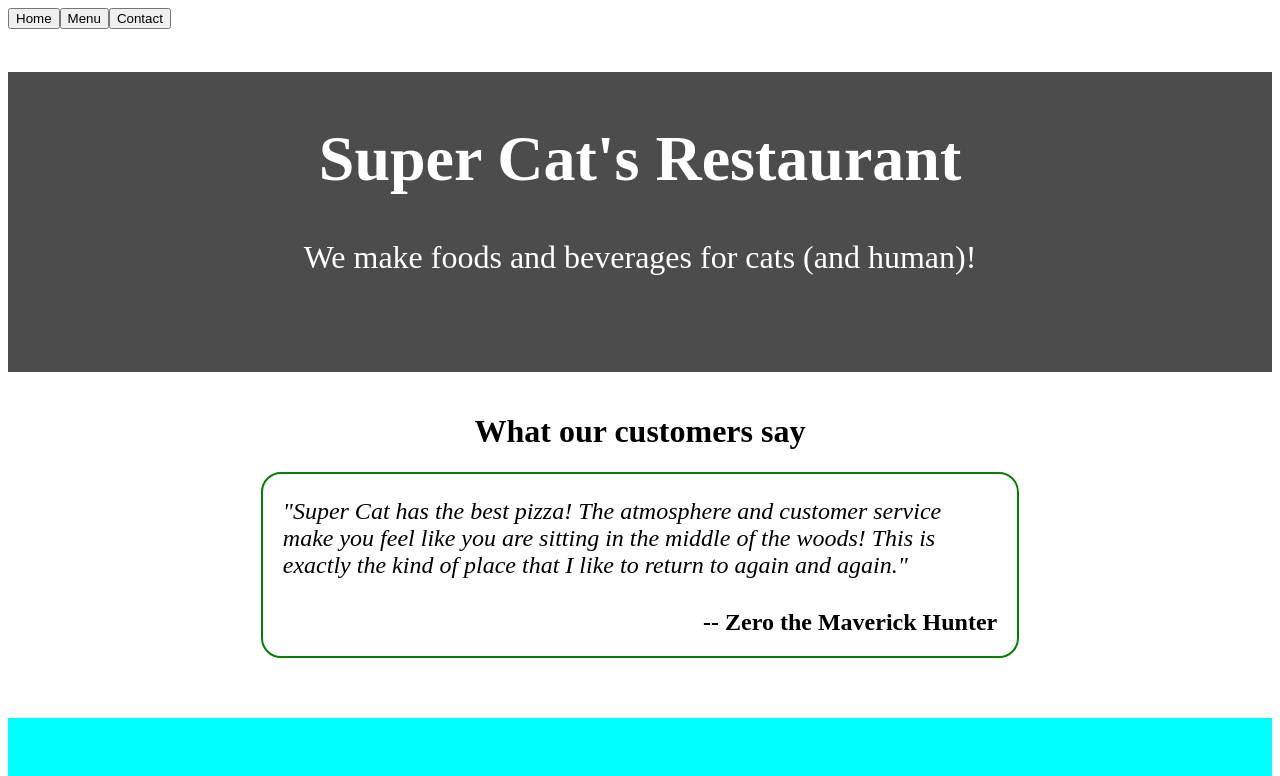
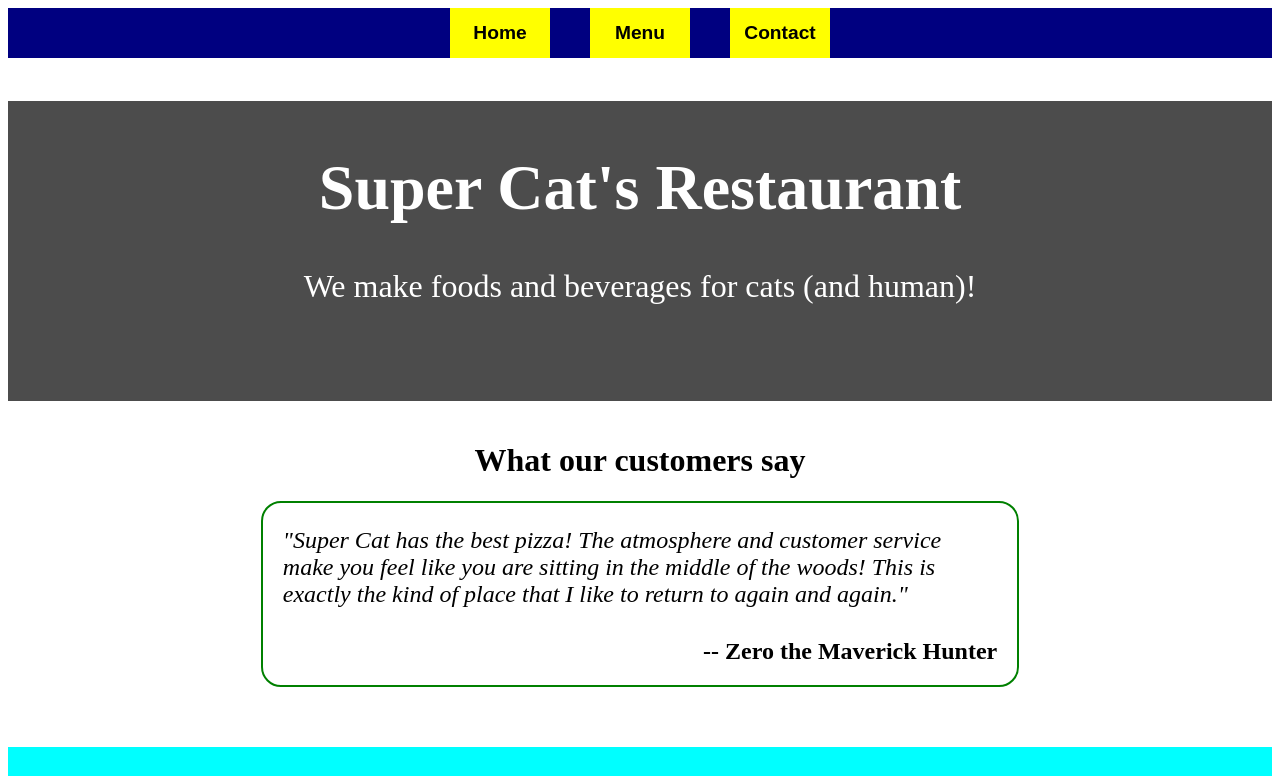
Before and after one commit to SonDo580/restaurant-page, a website built with webpack: page dist/index.html in a window 1280 px wide. Shown: the top 776 px of the page. Built offline with nearby package versions, Linux system fonts and the light colour scheme; files whose address does not match are found by name.

Commit message:
Style the header

```diff
--- a/src/style.css
+++ b/src/style.css
@@ -1,5 +1,21 @@
 h1 {
     text-align: center;
+}
+
+header {
+    background-color: navy;
+    display: flex;
+    justify-content: center;
+    gap: 40px;
+    height: 50px;
+}
+
+header button {
+    width: 100px;
+    background-color: yellow;
+    border: none;
+    font-size: 1.2rem;
+    font-weight: bold;
 }
 
 /* HOME BANNER */
@@ -109,7 +125,6 @@ h1 {
 
 /* MENU */
 .menu {
-    background-color: aliceblue;
     padding: 20px;
 }
 
```
